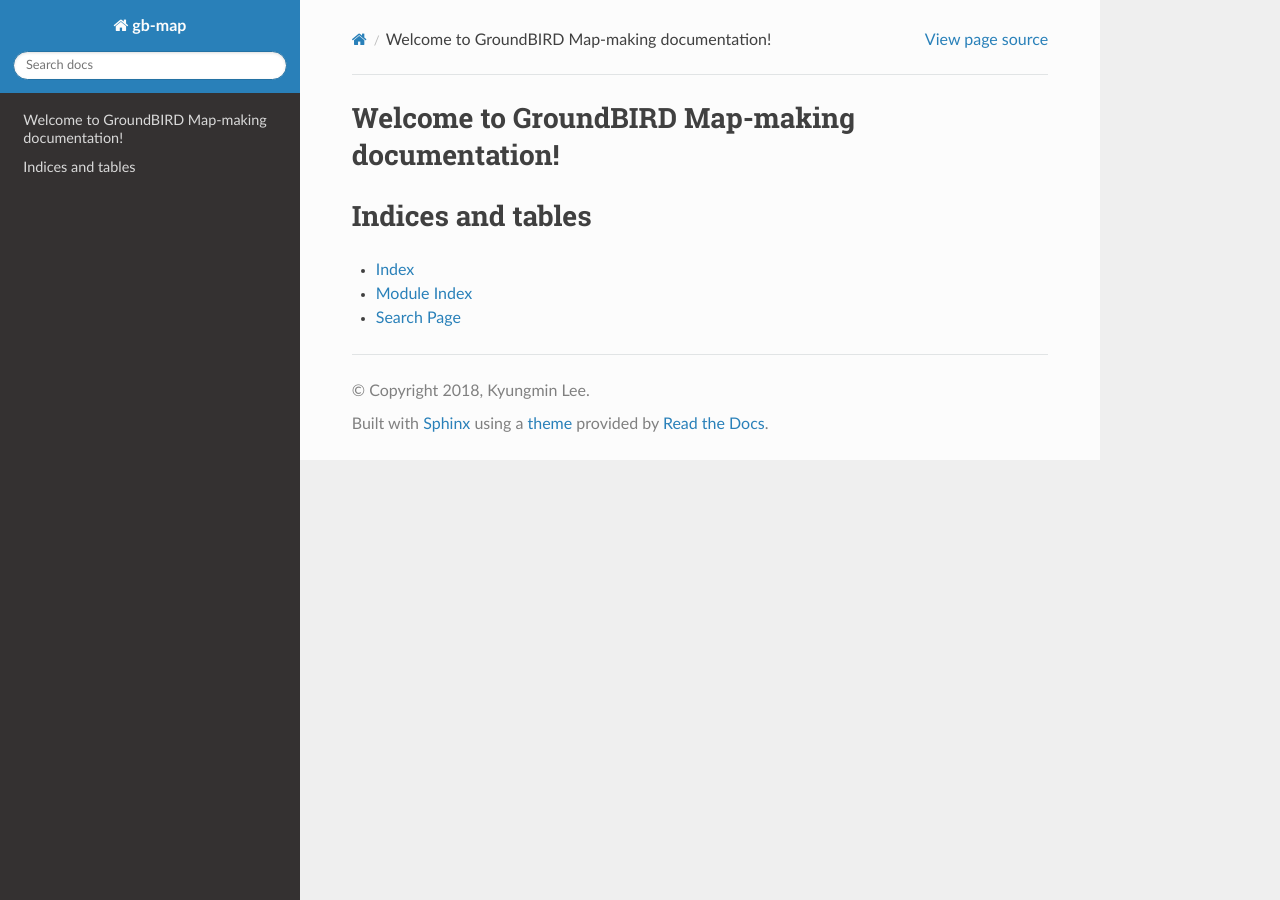
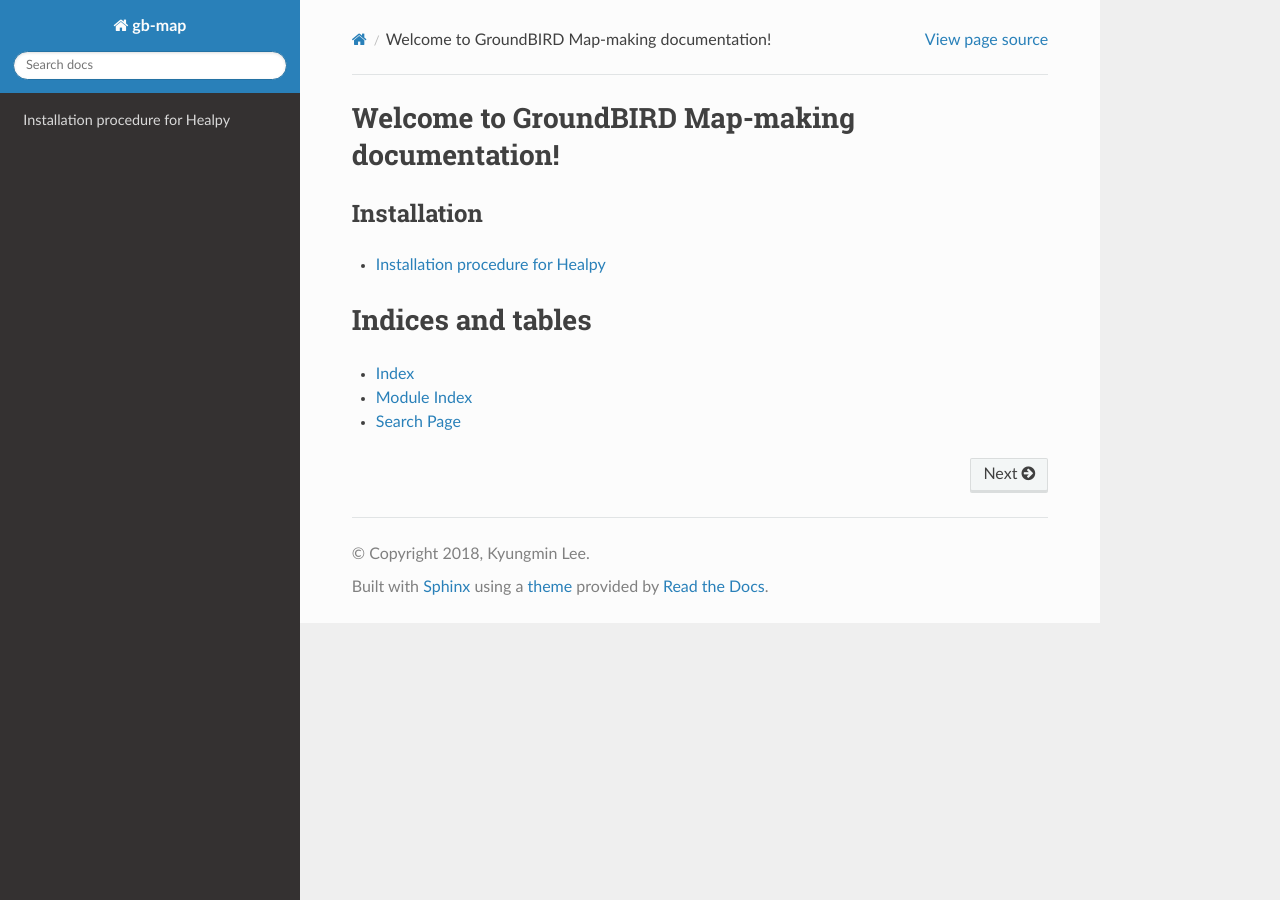
Before and after one commit to railroad2/gb-log, a Sphinx documentation site: the page built from docs/index.rst, in a window 1280 px wide. Built offline with Sphinx 7.4.7 and the Read the Docs theme 2.0.0, drawn with Linux system fonts in a browser that asks for light colours.

Commit message:
Update index.rst

```diff
--- a/docs/index.rst
+++ b/docs/index.rst
@@ -12,6 +12,15 @@
 
 
 
+Installation
+------------
+
+.. toctree::
+   :maxdepth: 1
+
+   install
+
+
 Indices and tables
 ==================
 
```
